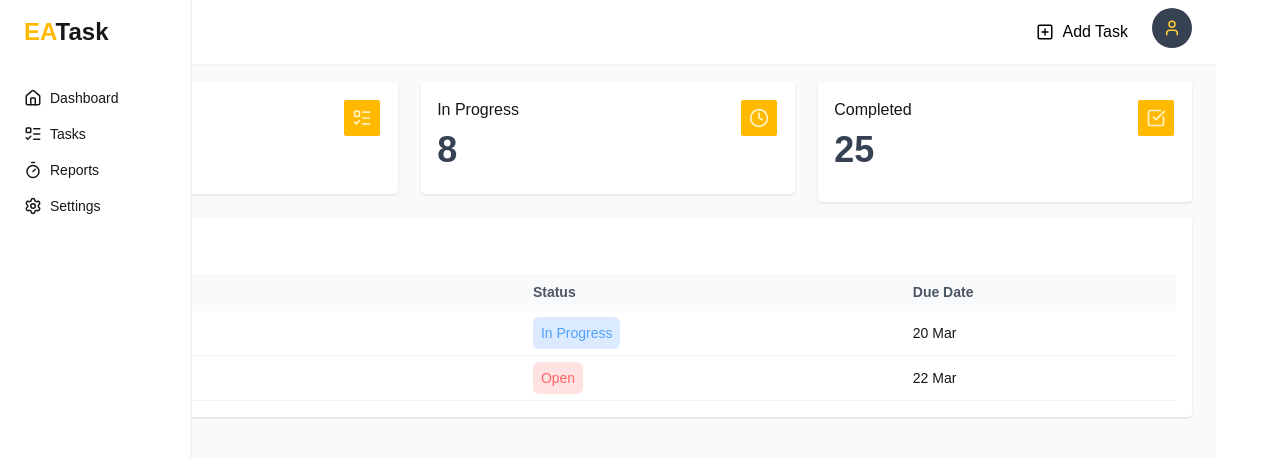
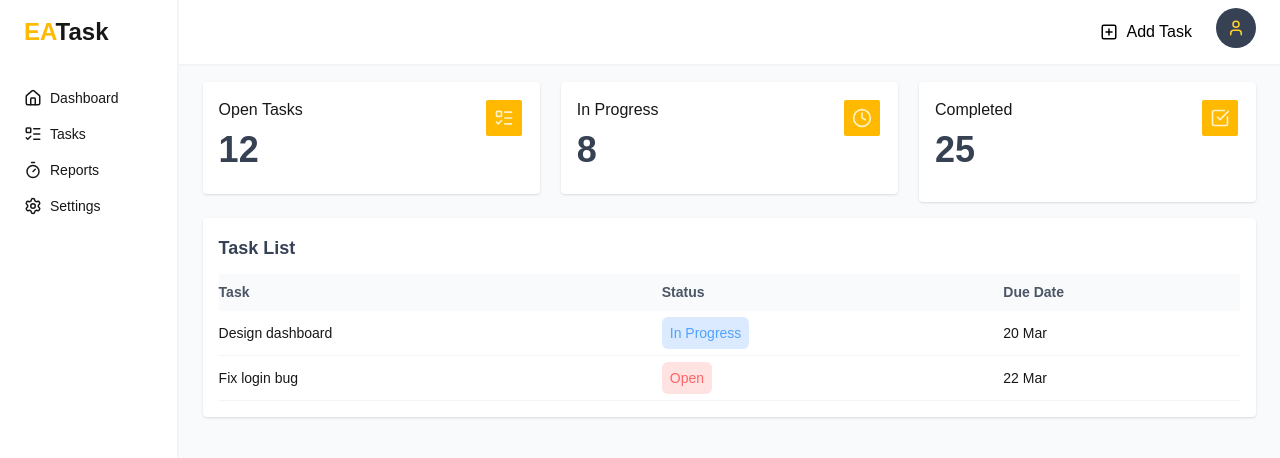
Before and after one commit to EdmilsonEdstar/EA-Task, a Next.js app: page /Dashboard in a window 1280 px wide. Shown: the top 458 px of the page. Built offline with nearby package versions, Linux system fonts and the light colour scheme.

Commit message:
implement Navegationbar fixed

```diff
--- a/components/layout/SideBarLeft.tsx
+++ b/components/layout/SideBarLeft.tsx
@@ -5,7 +5,8 @@ import Link from "next/link";
 export default function SideBarLeft() {
   return (
     <>
-        <div className="sm:fixed absolute bottom-0 w-[100%] lg:w-[15%] lg:h-[100vh] px-6 pt-4  bg-white border-r-2 border-gray-100">
+<div className="fixed bottom-0 w-full lg:static lg:h-screen lg:w-[15%] px-6 pt-4 bg-white border-t-2 lg:border-t-0 lg:border-r-2 border-gray-100 z-50">
+
             <div className="mb-10 sm:static hidden lg:block">
                 <h1 className="text-2xl font-bold"><span className="text-amber-400">EA</span>Task</h1>
             </div>
```
